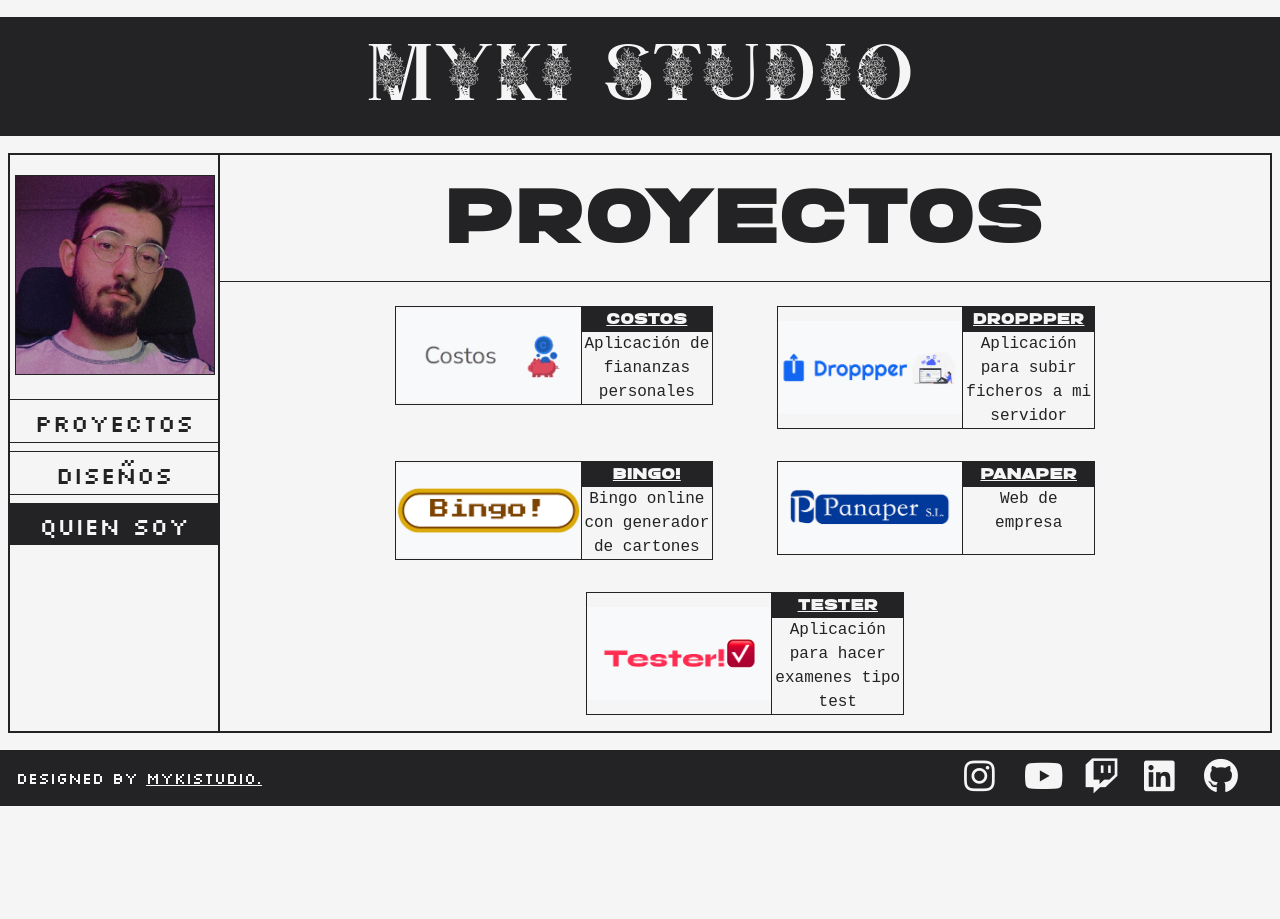
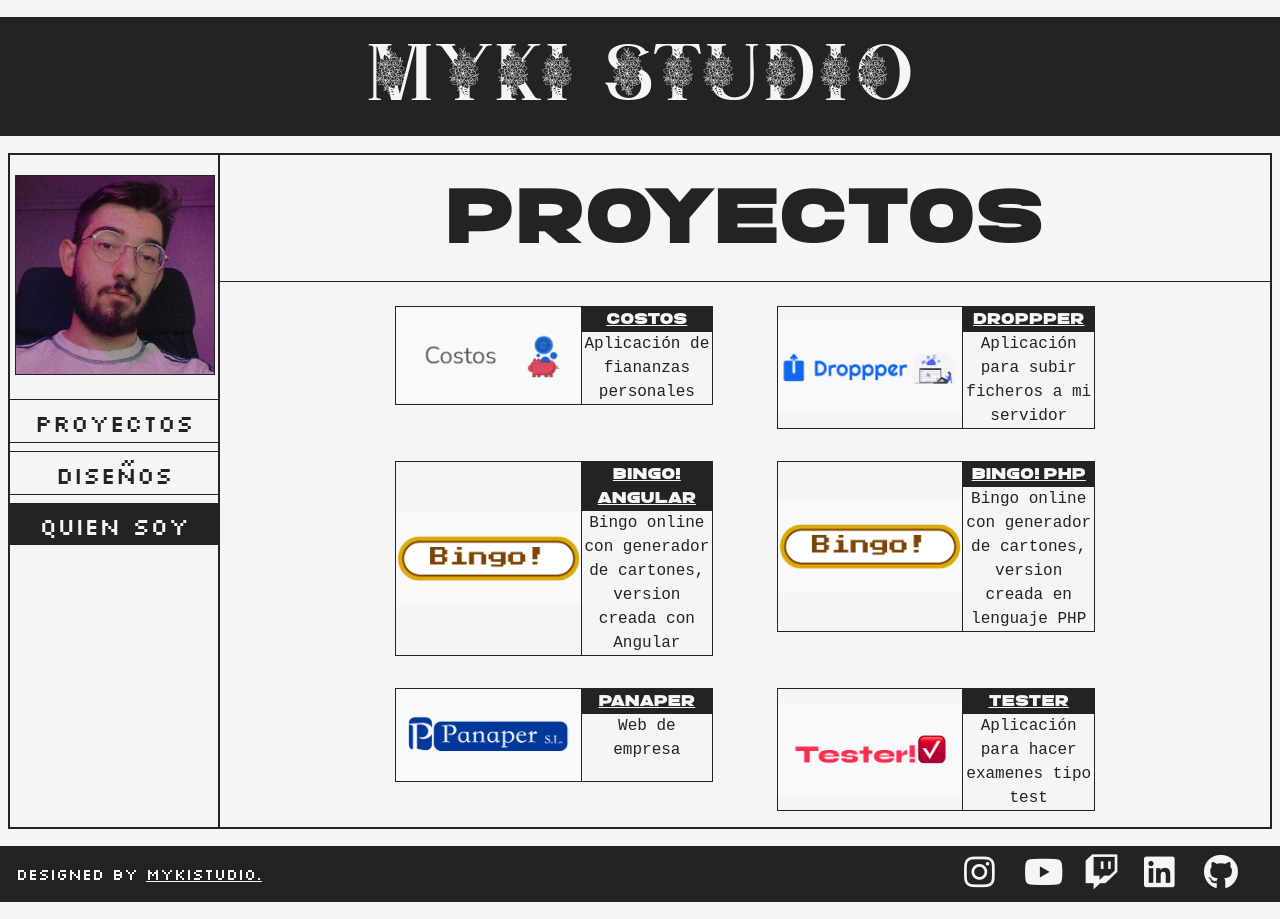
Before and after one commit to mperleo/MykiDashboard, an Angular app: page /proyects in a window 1280 px wide. Before the commit the page ends 823 px from the top, so only its background shows below. Built offline with nearby package versions, Linux system fonts and the light colour scheme.

Commit message:
new bingo version added

```diff
--- a/src/app/views/proyects/myki-proyects/myki-proyects.component.ts
+++ b/src/app/views/proyects/myki-proyects/myki-proyects.component.ts
@@ -22,10 +22,16 @@ export class MykiProyectsComponent implements OnInit {
       description: 'Aplicación para subir ficheros a mi servidor',
     },
     {
-      name: 'Bingo!',
-      url: 'http://90.69.40.18/Bingo',
+      name: 'Bingo! Angular',
+      url: 'https://mperleo.github.io/BingoAngular/',
       img: 'assets/img/bingo_banner.png',
-      description: 'Bingo online con generador de cartones',
+      description: 'Bingo online con generador de cartones, version creada con Angular',
+    },
+    {
+      name: 'Bingo! PHP',
+      url: 'http://90.69.40.18/Bingo/',
+      img: 'assets/img/bingo_banner.png',
+      description: 'Bingo online con generador de cartones, version creada en lenguaje PHP',
     },
     {
       name: 'Panaper',
```
